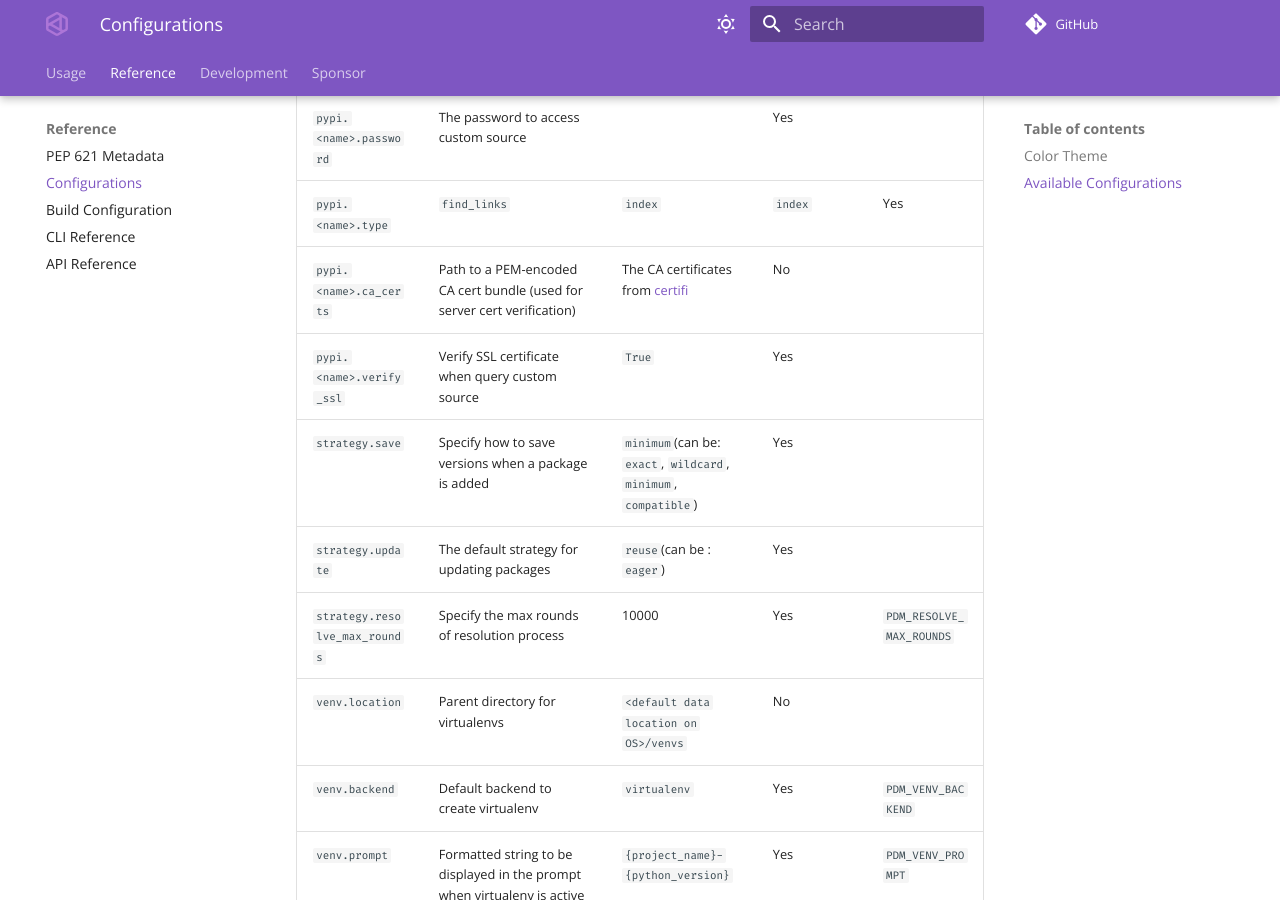
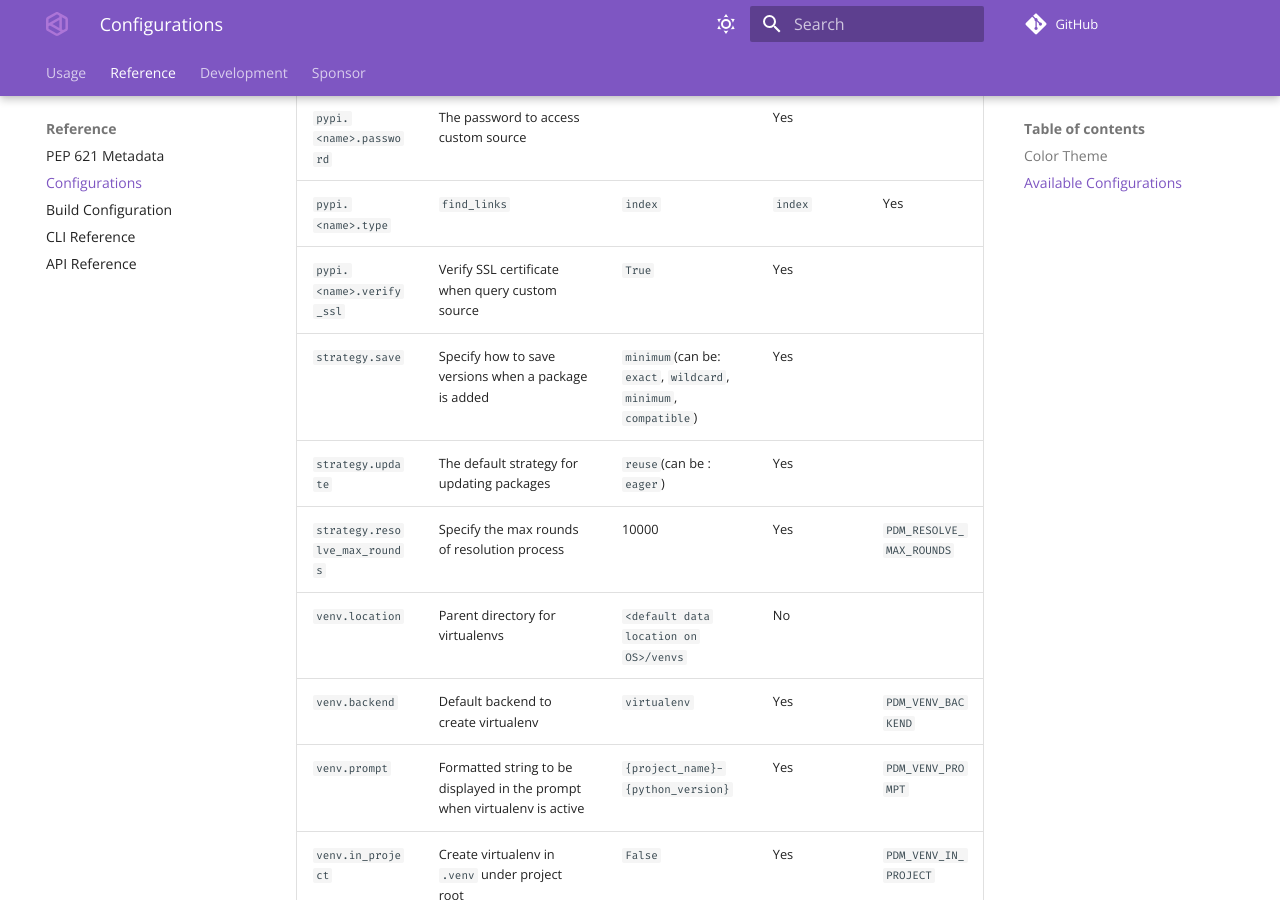
Before and after one commit to azurelotus0926/pdm, an MkDocs documentation site: the page built from docs/docs/reference/configuration.md, in a window 1280 px wide and 900 px high, scrolled down 2855 px. Built offline with MkDocs 1.6.1 and Material for MkDocs 9.7.7, drawn with Linux system fonts in a browser that asks for light colours; comment, search, counter and statistics services are not loaded; the version menu is left out.

Commit message:
doc: Remove pypi.<name>.ca_certs configuration option from docs (#2044)
This config option does not exist.

```diff
--- a/docs/docs/reference/configuration.md
+++ b/docs/docs/reference/configuration.md
@@ -59,7 +59,6 @@ The following configuration items can be retrieved and modified by [`pdm config`
 | `pypi.<name>.username`            | The username to access custom source                                      |                                                                       | Yes                  |                           |
 | `pypi.<name>.password`            | The password to access custom source                                      |                                                                       | Yes                  |                           |
 | `pypi.<name>.type`                | `find_links`                                                              | `index`                                                               | `index`              | Yes                       |  |
-| `pypi.<name>.ca_certs`            | Path to a PEM-encoded CA cert bundle (used for server cert verification)  | The CA certificates from [certifi](https://pypi.org/project/certifi/) | No                   |                           |
 | `pypi.<name>.verify_ssl`          | Verify SSL certificate when query custom source                           | `True`                                                                | Yes                  |                           |
 | `strategy.save`                   | Specify how to save versions when a package is added                      | `minimum`(can be: `exact`, `wildcard`, `minimum`, `compatible`)       | Yes                  |                           |
 | `strategy.update`                 | The default strategy for updating packages                                | `reuse`(can be : `eager`)                                             | Yes                  |                           |
```
